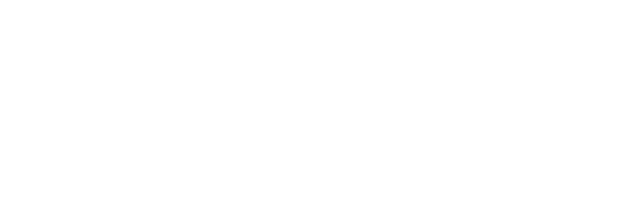
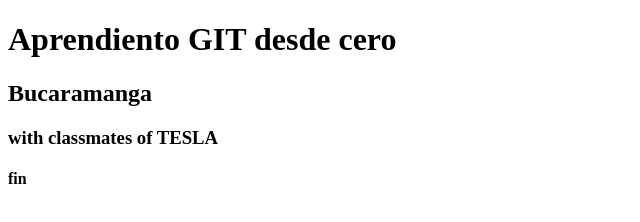
Before and after one commit to Valhm248/GIT_META_RIWI, a plain HTML site: page GIT/Ramas/index.html in a window 1280 px wide. Shown: the whole page, without its empty margins (0-640 px from the left). Drawn offline with Linux system fonts and the light colour scheme.

Commit message:
modificando los títulos en rama master

```diff
--- a/GIT/Ramas/index.html
+++ b/GIT/Ramas/index.html
@@ -6,6 +6,9 @@
     <title>Document</title>
 </head>
 <body>
-
+    <h1>Aprendiento GIT desde cero</h1>
+    <h2>Bucaramanga</h2>
+    <h3>with classmates of TESLA</h3>
+    <h4>fin</h4>
 </body>
 </html>
```
